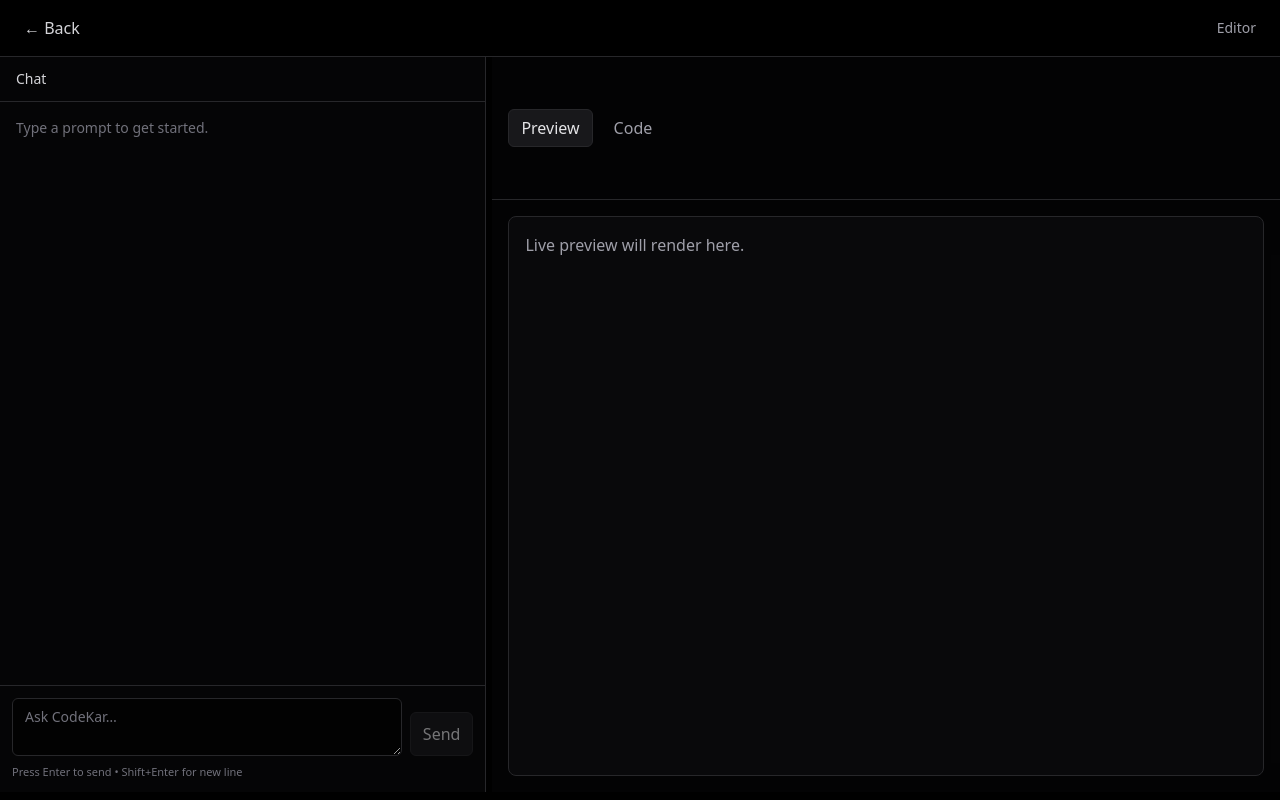
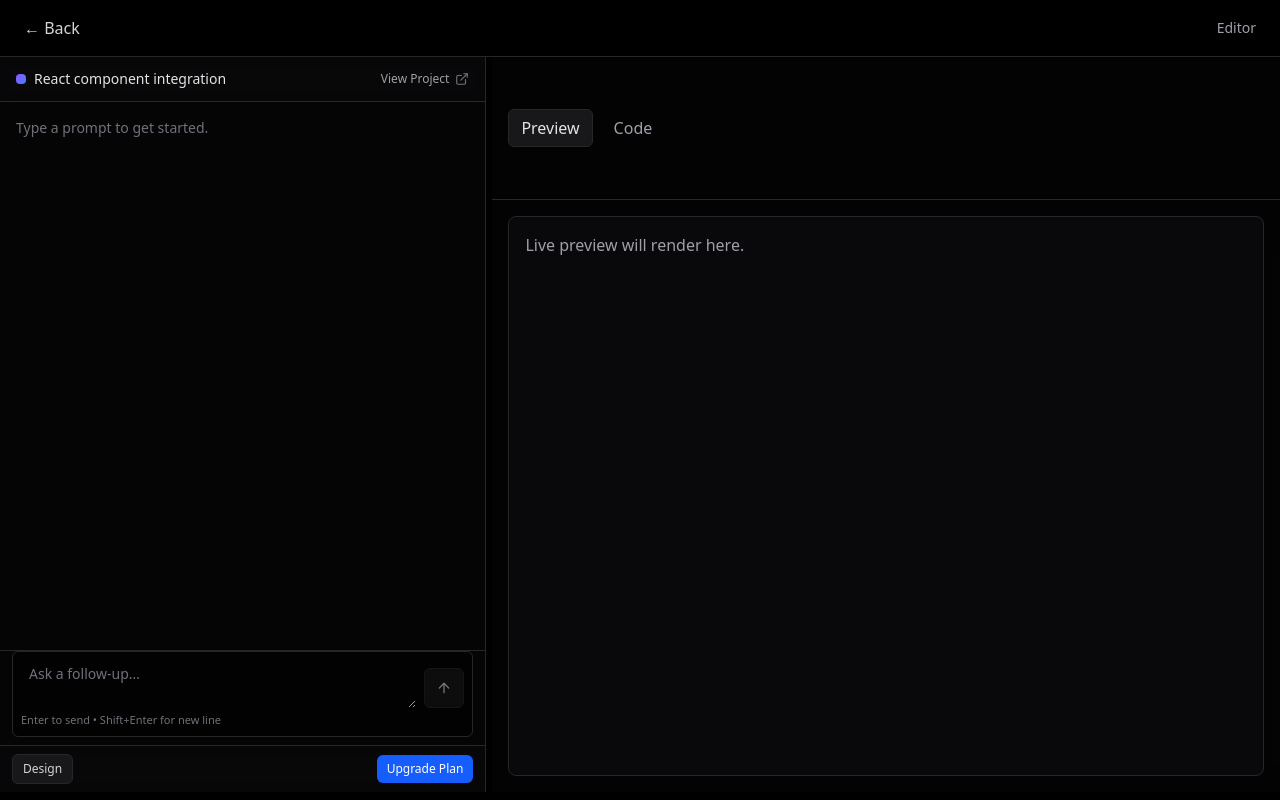
Before and after one commit to IkramBagban/codekar, a React (Vite) app in the folder web/: page /editor in a window 1280 px wide. Built offline with nearby package versions, Linux system fonts and the light colour scheme.

Commit message:
feat: implement ChatInput, ChatMessage, LeftFooter, and LeftPanelHeader components; integrate them into EditorPage for enhanced chat functionality

```diff
--- /dev/null
+++ b/web/src/components/editor/ChatInput.tsx
@@ -0,0 +1,46 @@
+import { cn } from '@/lib/utils';
+import { ArrowUp } from 'lucide-react';
+import { useRef } from 'react';
+
+type Props = {
+  value: string;
+  onChange: (v: string) => void;
+  onSubmit: () => void;
+  placeholder?: string;
+  className?: string;
+};
+
+export function ChatInput({ value, onChange, onSubmit, placeholder = 'Ask a follow-up…', className }: Props) {
+  const ref = useRef<HTMLTextAreaElement | null>(null);
+
+  const onKeyDown = (e: React.KeyboardEvent<HTMLTextAreaElement>) => {
+    if (e.key === 'Enter' && !e.shiftKey) {
+      e.preventDefault();
+      onSubmit();
+    }
+  };
+
+  return (
+    <div className={cn('rounded-md border border-zinc-800 bg-black/60 p-2', className)}>
+      <div className="flex items-end gap-2">
+        <textarea
+          ref={ref}
+          value={value}
+          onChange={(e) => onChange(e.target.value)}
+          onKeyDown={onKeyDown}
+          placeholder={placeholder}
+          className="flex-1 min-h-[44px] max-h-40 bg-transparent text-zinc-100 placeholder:text-zinc-500 outline-none resize-y text-sm px-2 py-1"
+        />
+        <button
+          onClick={onSubmit}
+          className="inline-flex items-center justify-center h-[40px] w-[40px] rounded-md bg-zinc-900 hover:bg-zinc-800 border border-zinc-800 text-zinc-200 disabled:opacity-50"
+          disabled={!value.trim()}
+          aria-label="Send message"
+        >
+          <ArrowUp className="size-4" />
+        </button>
+      </div>
+      <p className="mt-1 text-[11px] text-zinc-500">Enter to send • Shift+Enter for new line</p>
+    </div>
+  );
+}
--- /dev/null
+++ b/web/src/components/editor/ChatMessage.tsx
@@ -0,0 +1,55 @@
+import { cn } from '@/lib/utils';
+
+export type ChatRole = 'user' | 'assistant-thought' | 'assistant-action' | 'system';
+
+export type ChatMessageData = {
+  id: string;
+  role: ChatRole;
+  title?: string; // for action cards
+  content: string;
+  timestamp?: number;
+};
+
+type Props = {
+  msg: ChatMessageData;
+  className?: string;
+};
+
+export function ChatMessage({ msg, className }: Props) {
+  if (msg.role === 'user') {
+    return (
+      <div className={cn('ml-auto max-w-[85%] rounded-lg bg-zinc-900 border border-zinc-800 px-3 py-2 text-zinc-200', className)}>
+        {msg.content}
+      </div>
+    );
+  }
+
+  if (msg.role === 'assistant-thought') {
+    return (
+      <div className={cn('mr-auto max-w-[85%] rounded-lg bg-black/40 border border-zinc-800/80 px-3 py-2 text-zinc-400 text-sm', className)}>
+        {msg.content}
+      </div>
+    );
+  }
+
+  if (msg.role === 'assistant-action') {
+    return (
+      <div className={cn('mr-auto max-w-[90%] rounded-lg bg-gradient-to-br from-zinc-900/70 to-zinc-900/30 border border-zinc-800 px-0 py-0 overflow-hidden', className)}>
+        {msg.title && (
+          <div className="px-3 py-2 text-xs font-medium text-zinc-200 bg-zinc-950/70 border-b border-zinc-800">
+            {msg.title}
+          </div>
+        )}
+        <div className="px-3 py-2 text-zinc-300 text-sm">
+          {msg.content}
+        </div>
+      </div>
+    );
+  }
+
+  return (
+    <div className={cn('mr-auto max-w-[85%] rounded-lg bg-zinc-900/60 border border-zinc-800/80 px-3 py-2 text-zinc-300', className)}>
+      {msg.content}
+    </div>
+  );
+}
--- /dev/null
+++ b/web/src/components/editor/LeftFooter.tsx
@@ -0,0 +1,20 @@
+import { cn } from '@/lib/utils';
+
+type Props = {
+  className?: string;
+};
+
+export function LeftFooter({ className }: Props) {
+  return (
+    <div className={cn('px-3 py-2 border-t border-zinc-800 bg-zinc-950/70 backdrop-blur-sm flex items-center justify-between', className)}>
+      <div className="flex items-center gap-2">
+        <button className="px-2.5 py-1.5 text-xs rounded-md bg-zinc-900 hover:bg-zinc-800 border border-zinc-800 text-zinc-300">
+          Design
+        </button>
+      </div>
+      <button className="px-2.5 py-1.5 text-xs rounded-md bg-blue-600 hover:bg-blue-700 text-white">
+        Upgrade Plan
+      </button>
+    </div>
+  );
+}
--- /dev/null
+++ b/web/src/components/editor/LeftPanelHeader.tsx
@@ -0,0 +1,26 @@
+import { ExternalLink } from 'lucide-react';
+import { cn } from '@/lib/utils';
+
+type Props = {
+  projectName: string;
+  onViewProjectHref?: string;
+  className?: string;
+};
+
+export function LeftPanelHeader({ projectName, onViewProjectHref = '#', className }: Props) {
+  return (
+    <div className={cn('px-4 py-3 border-b border-zinc-800 flex items-center justify-between bg-zinc-950/70 backdrop-blur-sm', className)}>
+      <div className="flex items-center gap-2 min-w-0">
+        <div className="size-2.5 rounded-sm bg-gradient-to-br from-violet-500 to-blue-500" />
+        <h2 className="text-sm font-medium text-zinc-200 truncate" title={projectName}>{projectName}</h2>
+      </div>
+      <a
+        href={onViewProjectHref}
+        className="group inline-flex items-center gap-1.5 text-xs text-zinc-400 hover:text-zinc-200 transition-colors"
+      >
+        View Project
+        <ExternalLink className="size-3.5 opacity-70 group-hover:opacity-100" />
+      </a>
+    </div>
+  );
+}
--- a/web/src/pages/Editor.tsx
+++ b/web/src/pages/Editor.tsx
@@ -1,7 +1,10 @@
 import { useCallback, useEffect, useMemo, useRef, useState } from 'react';
 import { Link, useLocation } from 'react-router-dom';
+import { LeftPanelHeader } from '@/components/editor/LeftPanelHeader';
+import { ChatInput } from '@/components/editor/ChatInput';
+import { ChatMessage, type ChatMessageData } from '@/components/editor/ChatMessage';
 
-type Message = { id: string; role: 'user' | 'assistant' | 'system'; content: string };
+// message type is provided by ChatMessageData; no local Message needed
 
 export default function EditorPage() {
   const location = useLocation();
@@ -11,13 +14,15 @@ export default function EditorPage() {
       // eslint-disable-next-line @typescript-eslint/no-explicit-any
       const s = (location.state as any)?.prompt;
       if (typeof s === 'string' && s.length) return s;
-    } catch {}
+    } catch {
+      /* ignore */
+    }
     // fallback to query param
     const qp = new URLSearchParams(location.search).get('q');
     return typeof qp === 'string' ? qp : '';
   }, [location.state, location.search]);
 
-  const [messages, setMessages] = useState<Message[]>(() =>
+  const [messages, setMessages] = useState<ChatMessageData[]>(() =>
     initialPrompt
       ? [{ id: crypto.randomUUID(), role: 'user', content: initialPrompt }]
       : []
@@ -63,6 +68,18 @@ export default function EditorPage() {
   }, [onMouseMove, stopDragging]);
 
   // --- Chat send ---
+  const feedRef = useRef<HTMLDivElement | null>(null);
+
+  const scrollToBottom = () => {
+    const el = feedRef.current;
+    if (!el) return;
+    el.scrollTo({ top: el.scrollHeight, behavior: 'smooth' });
+  };
+
+  useEffect(() => {
+    scrollToBottom();
+  }, [messages.length]);
+
   const sendMessage = useCallback(() => {
     const text = input.trim();
     if (!text) return;
@@ -72,23 +89,25 @@ export default function EditorPage() {
     ]);
     setInput('');
 
-    // Placeholder: Simulate assistant echo and code update
+    // Simulate assistant thought and action updates
+    const thoughtId = crypto.randomUUID();
     setTimeout(() => {
-      const reply = `You said: "${text}"`;
       setMessages((prev) => [
         ...prev,
-        { id: crypto.randomUUID(), role: 'assistant', content: reply },
+        { id: thoughtId, role: 'assistant-thought', content: 'Thought for 3s' } as ChatMessageData,
       ]);
-      setCode((c) => `${c}\n// TODO: Implement for: ${text}`);
-    }, 400);
+    }, 300);
+
+    setTimeout(() => {
+      // replace thought with action card and update code
+      setMessages((prev) =>
+        prev.map(m => (m.id === thoughtId ? { ...m, role: 'assistant-action', title: 'Added vanish input demo v1', content: 'The vanish-on-submit input is now available at /vanish-input. Structure is clean with primitives in components/ui and a demo wrapper. Uses motion/react and our cn utility.' } as ChatMessageData : m))
+      );
+      setCode((c) => `${c}\n// Generated for: ${text}`);
+    }, 1600);
   }, [input]);
 
-  const onKeyDown = (e: React.KeyboardEvent<HTMLTextAreaElement>) => {
-    if ((e.key === 'Enter' && !e.shiftKey)) {
-      e.preventDefault();
-      sendMessage();
-    }
-  };
+  // Handled inside ChatInput
 
   return (
     <div className="min-h-screen w-full bg-black text-zinc-100">
@@ -101,47 +120,28 @@ export default function EditorPage() {
         <div className="absolute inset-0 flex">
           {/* Left: Chat */}
           <section
-            className="h-full border-r border-zinc-800 bg-zinc-950/60 backdrop-blur-sm"
+            className="h-full border-r border-zinc-800 bg-zinc-950/60 backdrop-blur-sm flex flex-col"
             style={{ width: `${leftPct}%` }}
           >
-            <div className="h-full flex flex-col">
-              <div className="px-4 py-3 border-b border-zinc-800 text-sm text-zinc-300">Chat</div>
-              <div className="flex-1 overflow-y-auto p-4 space-y-3">
-                {messages.length === 0 ? (
-                  <p className="text-sm text-zinc-500">Type a prompt to get started.</p>
-                ) : (
-                  messages.map((m) => (
-                    <div
-                      key={m.id}
-                      className={
-                        m.role === 'user'
-                          ? 'ml-auto max-w-[85%] rounded-lg bg-zinc-900 border border-zinc-800 px-3 py-2 text-zinc-200'
-                          : 'mr-auto max-w-[85%] rounded-lg bg-zinc-900/60 border border-zinc-800/80 px-3 py-2 text-zinc-300'
-                      }
-                    >
-                      {m.content}
-                    </div>
-                  ))
-                )}
-              </div>
-              <div className="p-3 border-t border-zinc-800">
-                <div className="flex items-end gap-2">
-                  <textarea
-                    value={input}
-                    onChange={(e) => setInput(e.target.value)}
-                    onKeyDown={onKeyDown}
-                    placeholder="Ask CodeKar…"
-                    className="flex-1 min-h-[44px] max-h-40 bg-black/60 border border-zinc-800 rounded-md px-3 py-2 text-sm text-zinc-100 placeholder:text-zinc-500 outline-none focus:ring-2 focus:ring-zinc-700 focus:border-zinc-700 resize-y"
-                  />
-                  <button
-                    onClick={sendMessage}
-                    className="h-[44px] px-3 rounded-md bg-zinc-900 hover:bg-zinc-800 border border-zinc-800 text-zinc-200 disabled:opacity-50"
-                    disabled={!input.trim()}
-                  >
-                    Send
-                  </button>
+            <LeftPanelHeader projectName="React component integration" onViewProjectHref="#" />
+            <div ref={feedRef} className="flex-1 overflow-y-auto p-4 space-y-3">
+              {messages.length === 0 ? (
+                <p className="text-sm text-zinc-500">Type a prompt to get started.</p>
+              ) : (
+                messages.map((m) => <ChatMessage key={m.id} msg={m as ChatMessageData} />)
+              )}
+            </div>
+            <div className="px-3 pb-2 border-t border-zinc-800">
+              <ChatInput value={input} onChange={setInput} onSubmit={sendMessage} placeholder="Ask a follow-up…" />
+            </div>
+            <div className="mt-auto">
+              <div className="sticky bottom-0">
+                <div className="px-3 py-2 border-t border-zinc-800 bg-zinc-950/70 backdrop-blur-sm flex items-center justify-between">
+                  <div className="flex items-center gap-2">
+                    <button className="px-2.5 py-1.5 text-xs rounded-md bg-zinc-900 hover:bg-zinc-800 border border-zinc-800 text-zinc-300">Design</button>
+                  </div>
+                  <button className="px-2.5 py-1.5 text-xs rounded-md bg-blue-600 hover:bg-blue-700 text-white">Upgrade Plan</button>
                 </div>
-                <p className="mt-2 text-[11px] text-zinc-500">Press Enter to send • Shift+Enter for new line</p>
               </div>
             </div>
           </section>
```
